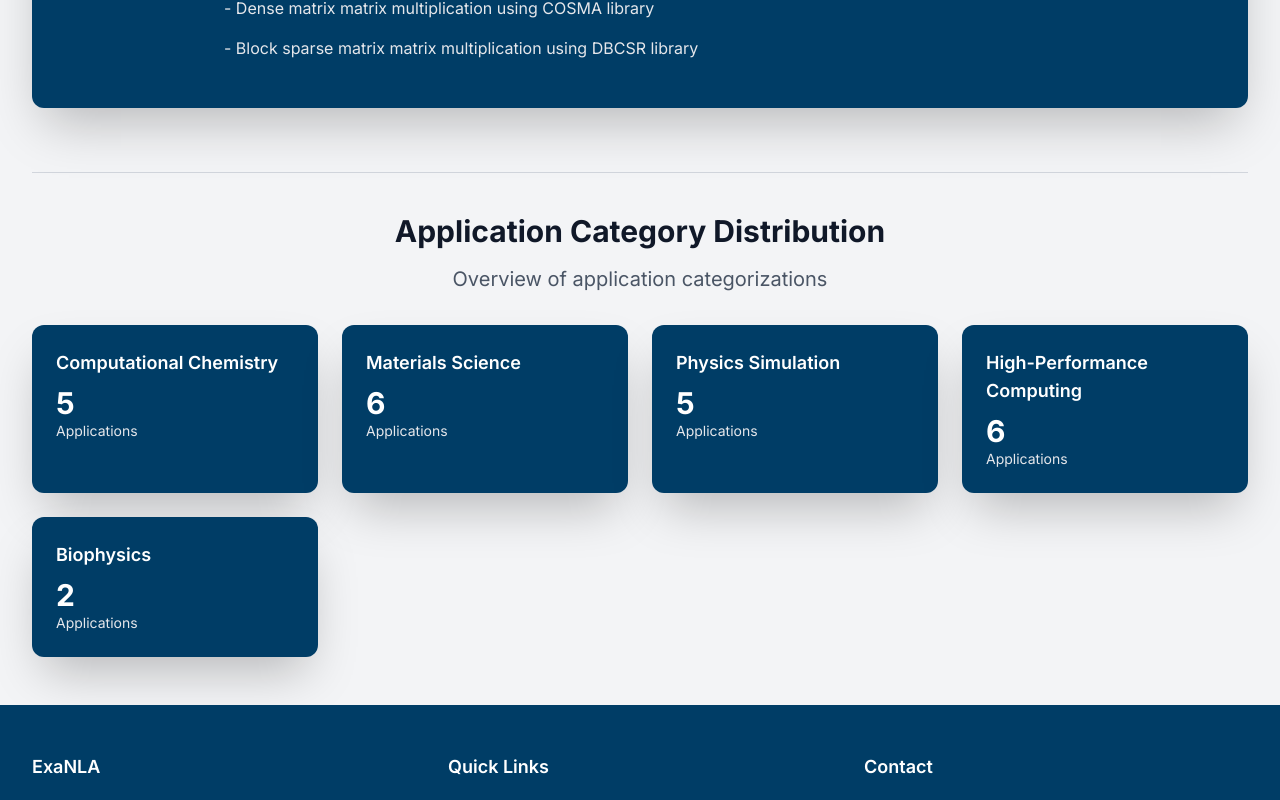
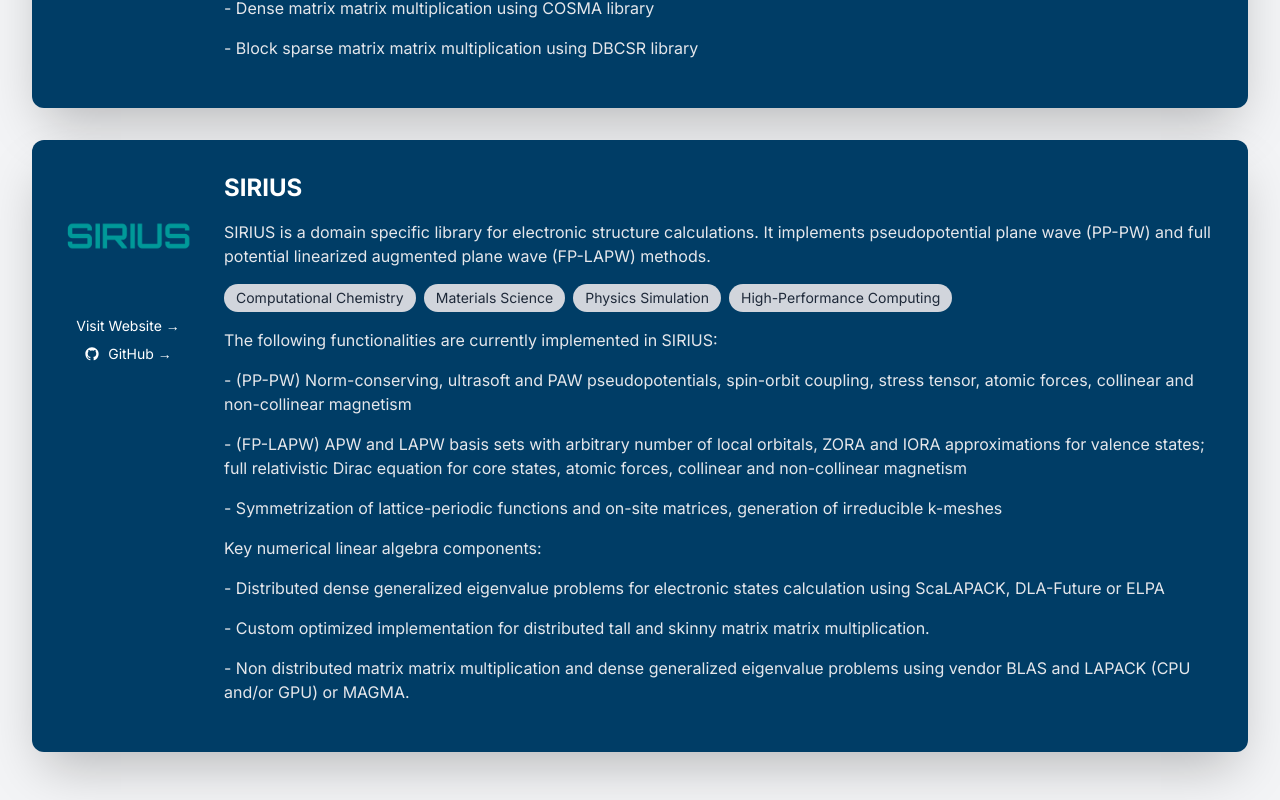
Before and after one commit to ExaNLA-Network/exanla-network.github.io, a Next.js app: page /applications in a window 1280 px wide. Shown: the part 3592-4392 px from the top of the page. Built offline with nearby package versions, Linux system fonts and the light colour scheme.

Commit message:
Add sirius

```diff
--- a/app/applications/applications-data.ts
+++ b/app/applications/applications-data.ts
@@ -179,5 +179,34 @@
       applicationCategories.PHYSICS_SIMULATION,
       applicationCategories.BIOPHYSICS,
       applicationCategories.HIGH_PERFORMANCE_COMPUTING],
+  },
+  {
+    id: 'sirius',
+    title: 'SIRIUS',
+    description: 'SIRIUS is a domain specific library for electronic structure calculations. It implements pseudopotential plane wave (PP-PW) and full potential linearized augmented plane wave (FP-LAPW) methods.',
+    content: `The following functionalities are currently implemented in SIRIUS:
+
+    - (PP-PW) Norm-conserving, ultrasoft and PAW pseudopotentials, spin-orbit coupling, stress tensor, atomic forces, collinear and non-collinear magnetism
+
+    - (FP-LAPW) APW and LAPW basis sets with arbitrary number of local orbitals, ZORA and IORA approximations for valence states; full relativistic Dirac equation for core states, atomic forces, collinear and non-collinear magnetism
+
+    - Symmetrization of lattice-periodic functions and on-site matrices, generation of irreducible k-meshes
+
+    Key numerical linear algebra components:
+
+    - Distributed dense generalized eigenvalue problems for electronic states calculation using ScaLAPACK, DLA-Future or ELPA
+
+    - Custom optimized implementation for distributed tall and skinny matrix matrix multiplication.
+
+    - Non distributed matrix matrix multiplication and dense generalized eigenvalue problems using vendor BLAS and LAPACK (CPU and/or GPU) or MAGMA.`,
+
+    logo: '/applications/logo/logo-sirius.png',
+    website: 'https://github.com/electronic-structure/SIRIUS',
+    repository: 'https://github.com/electronic-structure/SIRIUS',
+    categories: [
+      applicationCategories.COMPUTATIONAL_CHEMISTRY,
+      applicationCategories.MATERIALS_SCIENCE,
+      applicationCategories.PHYSICS_SIMULATION,
+      applicationCategories.HIGH_PERFORMANCE_COMPUTING],
   }
 ];
```
Also changed, not shown: public/applications/logo/logo-sirius.png (added).
